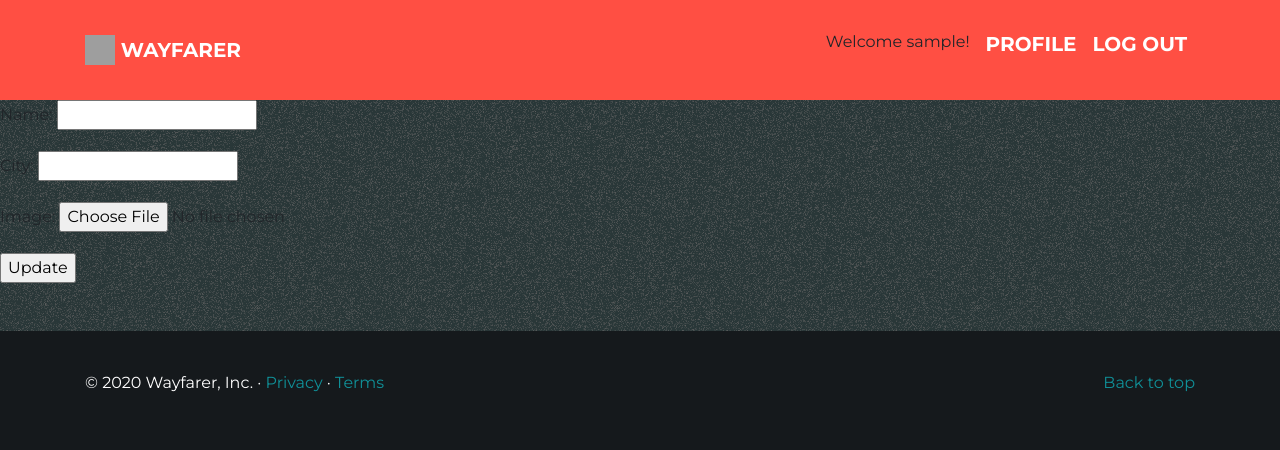
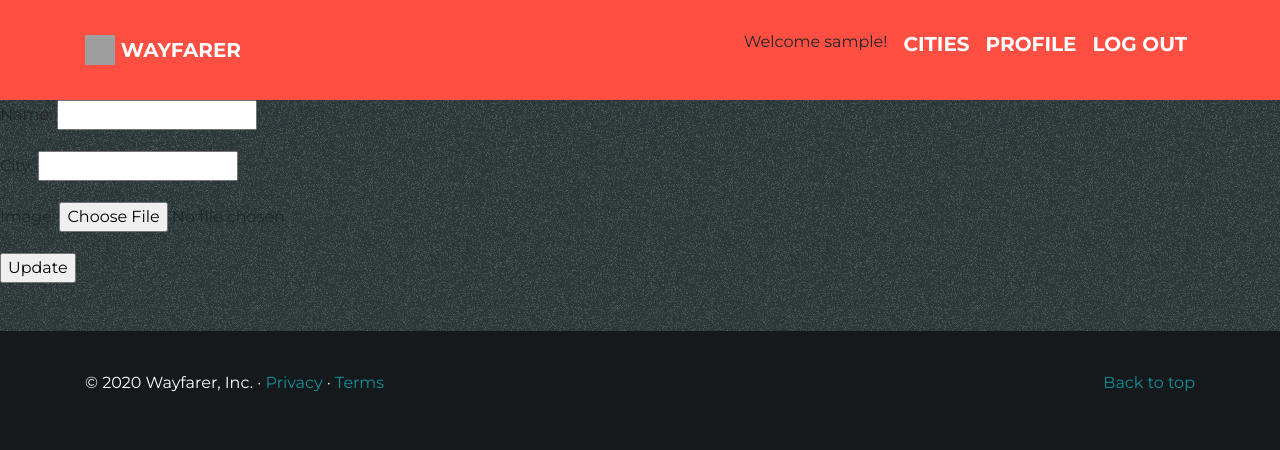
Before and after one commit to gabtorre/wayfarer, a Django app: page /profile/edit/ in a window 1280 px wide. Shown: the top 450 px of the page. Run offline with Django 3.2, Linux system fonts and the light colour scheme; the visitor is signed in with stand-in values (Sample User, id 1); some libraries are stand-ins or nearby versions; grey boxes are pictures that could not be loaded.

Commit message:
Update Meu

```diff
--- a/main_app/templates/base.html
+++ b/main_app/templates/base.html
@@ -33,6 +33,7 @@
           <div class="navbar-nav ml-auto">
             {% if user.is_authenticated %}
             <p class="nav-item nav-link">Welcome {{user.username}}!</p>
+            <a class="nav-item nav-link" href="/cities/1">Cities</a>
             <a class="nav-item nav-link" href="{% url 'profile' %}">Profile</a>
             <a class="nav-item nav-link" href="{% url 'logout' %}">Log Out</a>
             {% else %}
```
